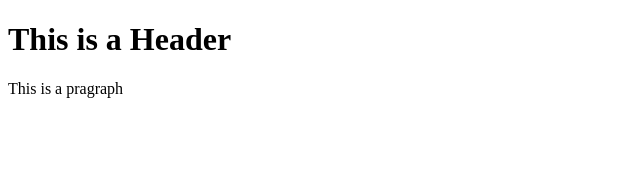
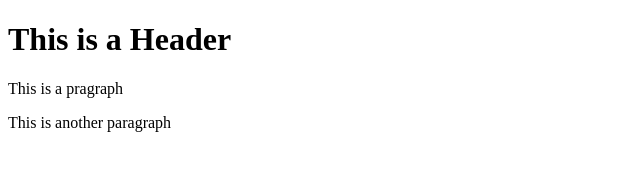
Before and after one commit to Charmonson/git-test, a website: page index.html in a window 1280 px wide. Shown: the whole page, without its empty margins (0-640 px from the left). Drawn offline with Linux system fonts and the light colour scheme.

Commit message:
using NPM

```diff
--- a/index.html
+++ b/index.html
@@ -3,5 +3,6 @@
     <body>
         <h1>This is a Header</h1>
         <p>This is a pragraph</p>
+        <p>This is another paragraph</p>
     </body>
 </html>
```
Also changed, not shown: package.json (added, +20 -0 lines), 2 other files.
